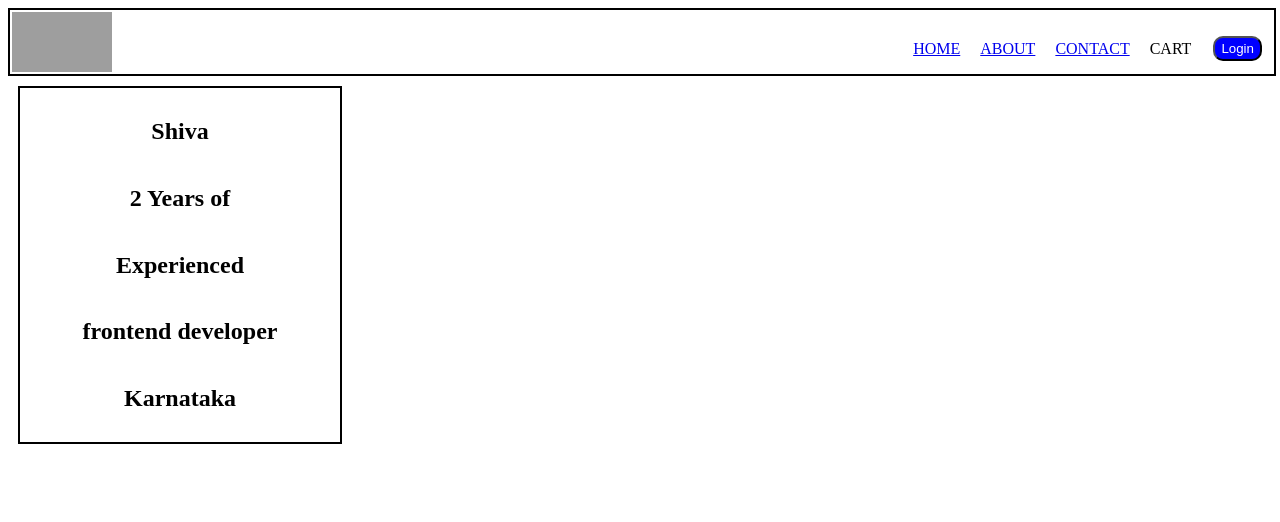
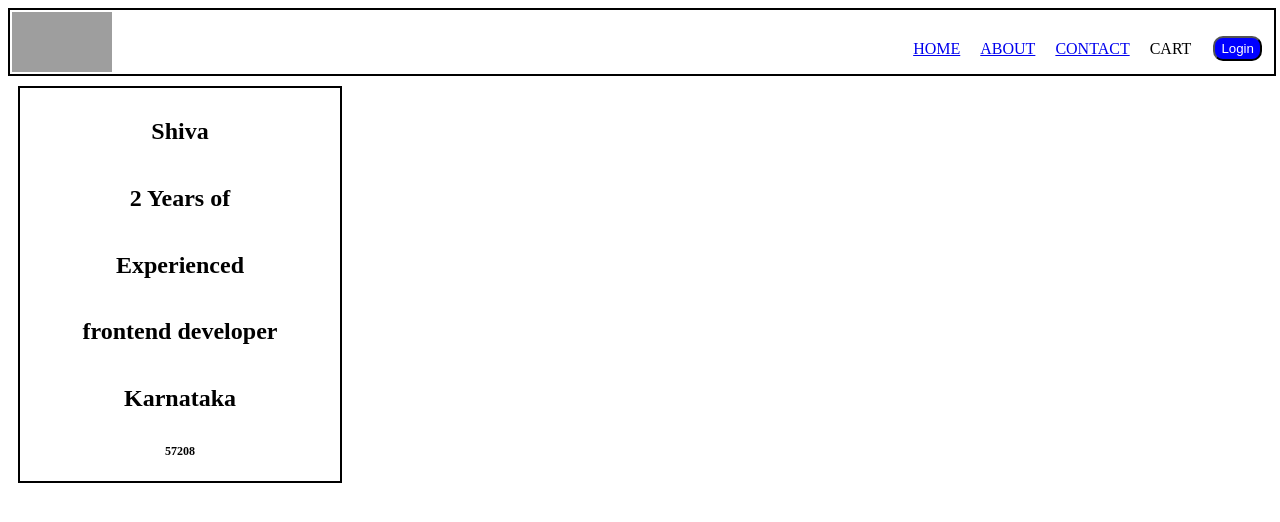
Before and after one commit to ShivashankarareddyBA/Namaste-React, a React (Vite) app: page /about in a window 1280 px wide. Shown: the top 522 px of the page. Built offline with nearby package versions, Linux system fonts and the light colour scheme; grey boxes are pictures that could not be loaded.

Commit message:
about update

```diff
--- a/src/Component/About.jsx
+++ b/src/Component/About.jsx
@@ -9,6 +9,7 @@ const About = () => {
         <h2> Experienced </h2>
         <h2>frontend developer </h2>
         <h2>Karnataka</h2>
+        <h3>57208</h3>
 
     </div>
   )
```
